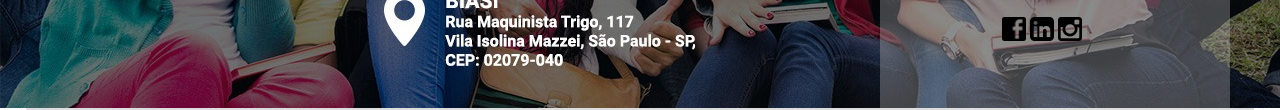
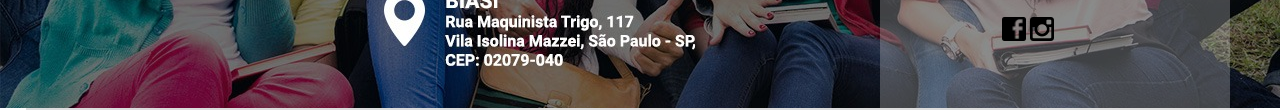
Before and after one commit to bruno-rcn/projeto-fec, a website: page index.html in a window 1280 px wide. Shown: the part 542-652 px from the top of the page. Drawn offline with Linux system fonts and the light colour scheme; a script that the page names is missing.

Commit message:
alterado imagem

```diff
--- a/index.html
+++ b/index.html
@@ -57,7 +57,6 @@
                         <!--submit-->
                         <div class="logo-redes-sociais">
                             <img src="images/facebook.png" alt="">
-                            <img src="images/linkedin.png" alt="">
                             <img src="images/instagram.png" alt="">
                         </div>
                 </div>
```
Also changed, not shown: images/landing.fw.png (deleted).
